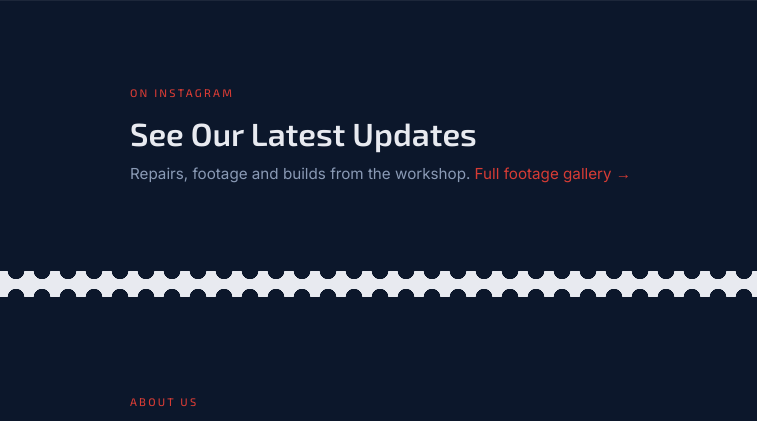
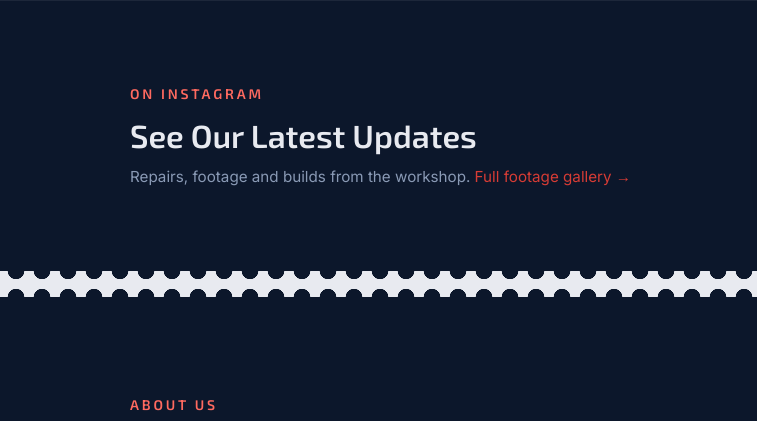
Before and after one commit to pquigz012/PQ-Robotics, a plain HTML site: page index.html in a window 1280 px wide. Shown: the part 2896-3317 px from the top of the page, 0-757 px from the left. Drawn offline with Linux system fonts and the light colour scheme; a web font is replaced by a local one.

Commit message:
Home: larger, brighter section labels (On Instagram, About Us, Contact)
Co-Authored-By: Claude Fable 5.2 <noreply@anthropic.com>
Claude-Session: https://claude.ai/code/session_01VkrTbPzdu3T18dEYizAhGG

```diff
--- a/index.html
+++ b/index.html
@@ -704,12 +704,13 @@
       padding: 0 2.5rem;
     }
 
+    html[data-theme="light"] .section-eyebrow { color: var(--accent); }
     .section-eyebrow {
-      font-size: 11px;
+      font-size: 14px;
       letter-spacing: 0.2em;
-      color: var(--accent);
+      color: #ff6a60;
       font-family: var(--font-display);
-      font-weight: 500;
+      font-weight: 600;
       text-transform: uppercase;
       margin-bottom: 0.75rem;
     }
```
